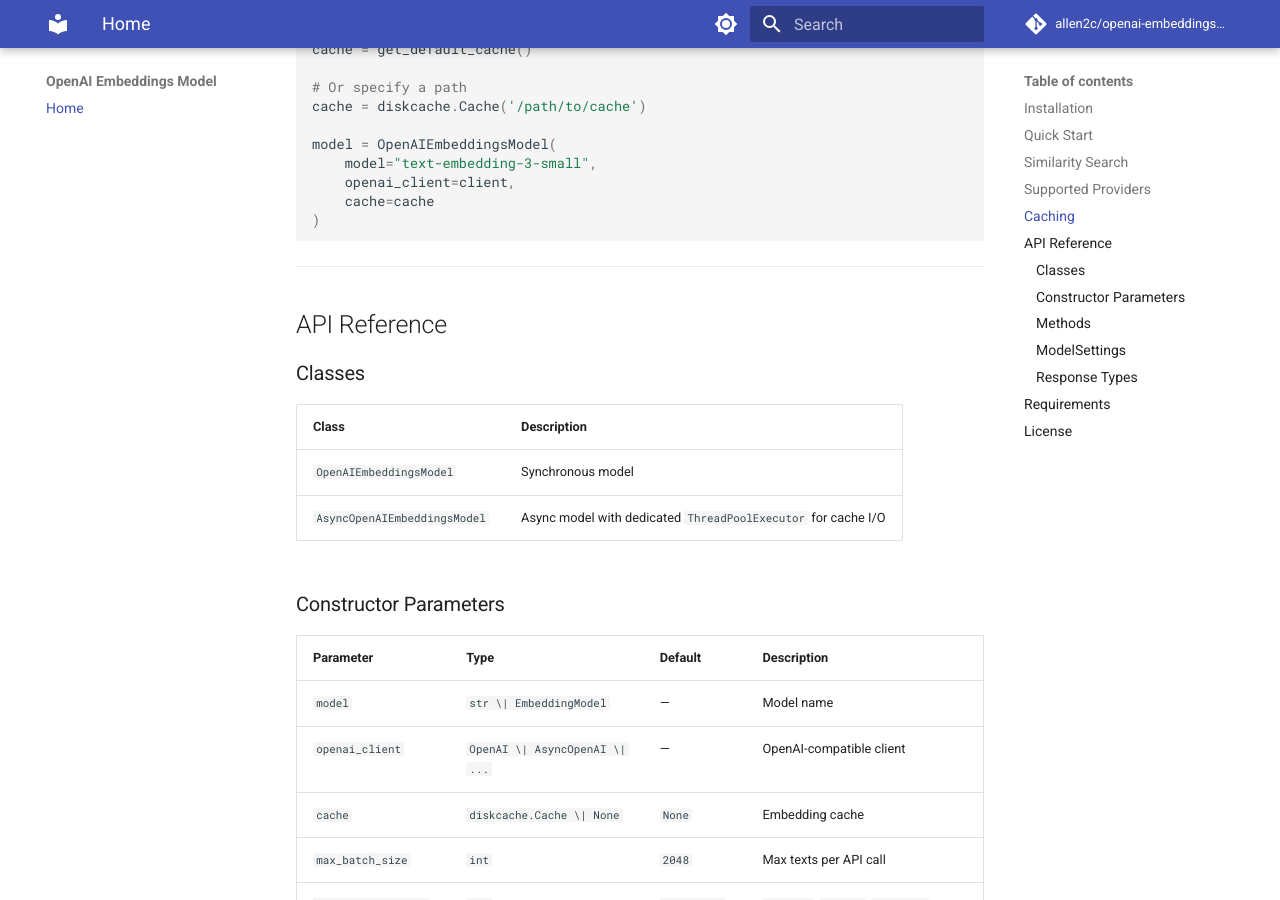
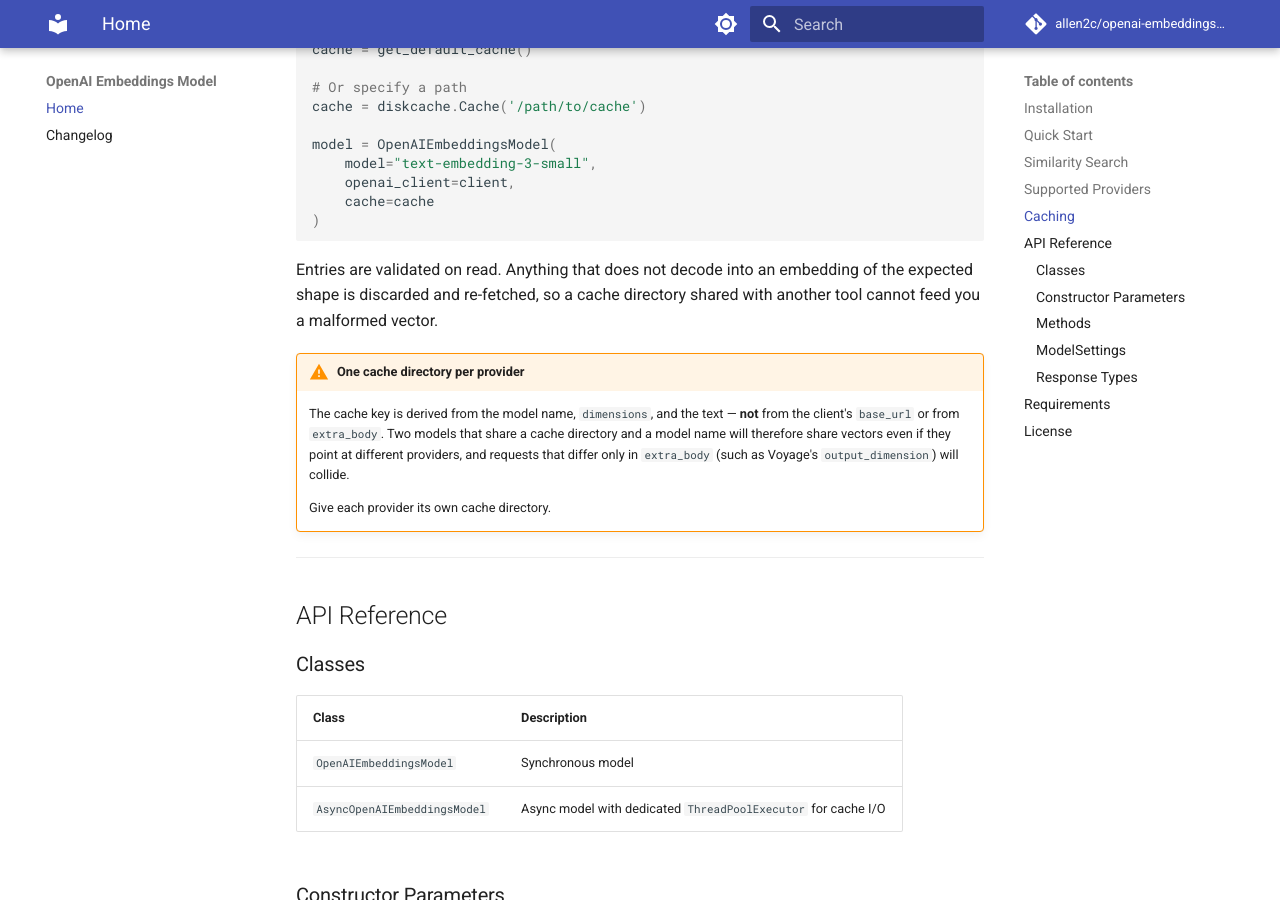
Before and after one commit to allen2c/openai-embeddings-model, an MkDocs documentation site: the page built from docs/index.md, in a window 1280 px wide and 900 px high, scrolled down 2245 px. Built offline with MkDocs 1.6.1 and Material for MkDocs 9.7.7, drawn with Linux system fonts in a browser that asks for light colours; comment, search, counter and statistics services are not loaded; some of the changed text lies outside the part shown.

Commit message:
📝 docs(agents): Add AGENTS.md, document cache scope, publish changelog
Polish:
- Expand __all__ to the actual public surface. ModelResponse, Usage,
  SimilarityResponse, SimilarityResult and EmbeddingModel were importable but
  omitted, so `from openai_embeddings_model import *` did not give callers the
  types they need for annotations.
- Note at MAX_TOKENS_A_REQUEST that it is declared but not enforced. Leaving a
  dead constant unmarked is what made the gap easy to miss.

Docs:
- Document the cache key's scope. It covers model name, dimensions and text,
  but not base_url or extra_body, so two providers sharing a cache directory
  and a model name share vectors. Callers need one cache directory per
  provider until the key format changes in 0.6.0.
- Document `extra_body` in the ModelSettings table; it shipped in 0.5.0
  undocumented.
- Note that cache entries are validated on read, and that to_numpy() returns a
  writable copy.
- Publish CHANGELOG.md as a docs page via pymdownx.snippets, so it has exactly
  one source.

Adds AGENTS.md: a short entry point that routes to docs/ and carries only what
the docs do not — repo layout, which tests are offline versus live, the
two-places version bump, and the known constraints worth knowing before
touching the cache key.

Co-Authored-By: Claude Opus 5 (1M context) <noreply@anthropic.com>

````diff
--- a/docs/index.md
+++ b/docs/index.md
@@ -168,6 +168,20 @@ model = OpenAIEmbeddingsModel(
 )
 ```
 
+Entries are validated on read. Anything that does not decode into an embedding
+of the expected shape is discarded and re-fetched, so a cache directory shared
+with another tool cannot feed you a malformed vector.
+
+!!! warning "One cache directory per provider"
+
+    The cache key is derived from the model name, `dimensions`, and the text —
+    **not** from the client's `base_url` or from `extra_body`. Two models that
+    share a cache directory and a model name will therefore share vectors even
+    if they point at different providers, and requests that differ only in
+    `extra_body` (such as Voyage's `output_dimension`) will collide.
+
+    Give each provider its own cache directory.
+
 ---
 
 ## API Reference
@@ -201,19 +215,20 @@ model = OpenAIEmbeddingsModel(
 
 ### ModelSettings
 
-| Parameter    | Type            | Default | Description               |
-|--------------|-----------------|---------|---------------------------|
-| `dimensions` | `int \| None`   | `None`  | Custom output dimensions  |
-| `timeout`    | `float \| None` | `None`  | Request timeout (seconds) |
+| Parameter    | Type            | Default | Description                                        |
+|--------------|-----------------|---------|----------------------------------------------------|
+| `dimensions` | `int \| None`   | `None`  | Custom output dimensions                           |
+| `timeout`    | `float \| None` | `None`  | Request timeout (seconds)                          |
+| `extra_body` | `dict \| None`  | `None`  | Provider-specific parameters merged into the request |
 
 ### Response Types
 
 **`ModelResponse`**
 
-| Attribute / Method   | Description                               |
-|----------------------|-------------------------------------------|
-| `to_numpy()`         | `NDArray[np.float32]` — shape `(n, dims)` |
-| `to_python()`        | `List[List[float]]`                       |
+| Attribute / Method   | Description                                                  |
+|----------------------|--------------------------------------------------------------|
+| `to_numpy()`         | `NDArray[np.float32]` — shape `(n, dims)`, a writable copy    |
+| `to_python()`        | `List[List[float]]`                                          |
 | `usage.input_tokens` | Tokens from input texts                   |
 | `usage.total_tokens` | Total tokens billed                       |
 | `usage.cache_hits`   | Number of cache hits                      |
--- a/mkdocs.yml
+++ b/mkdocs.yml
@@ -32,6 +32,9 @@ markdown_extensions:
   - admonition
   - pymdownx.highlight:
       anchor_linenums: true
+  - pymdownx.snippets:
+      base_path: ['.']
+      check_paths: true
   - pymdownx.superfences
   - pymdownx.tabbed:
       alternate_style: true
@@ -41,3 +44,4 @@ markdown_extensions:
 
 nav:
   - Home: index.md
+  - Changelog: changelog.md
````
Also changed, not shown: AGENTS.md (added, +51 -0 lines), docs/changelog.md (added, +1 -0 lines), openai_embeddings_model/__init__.py (+13 -2 lines).
